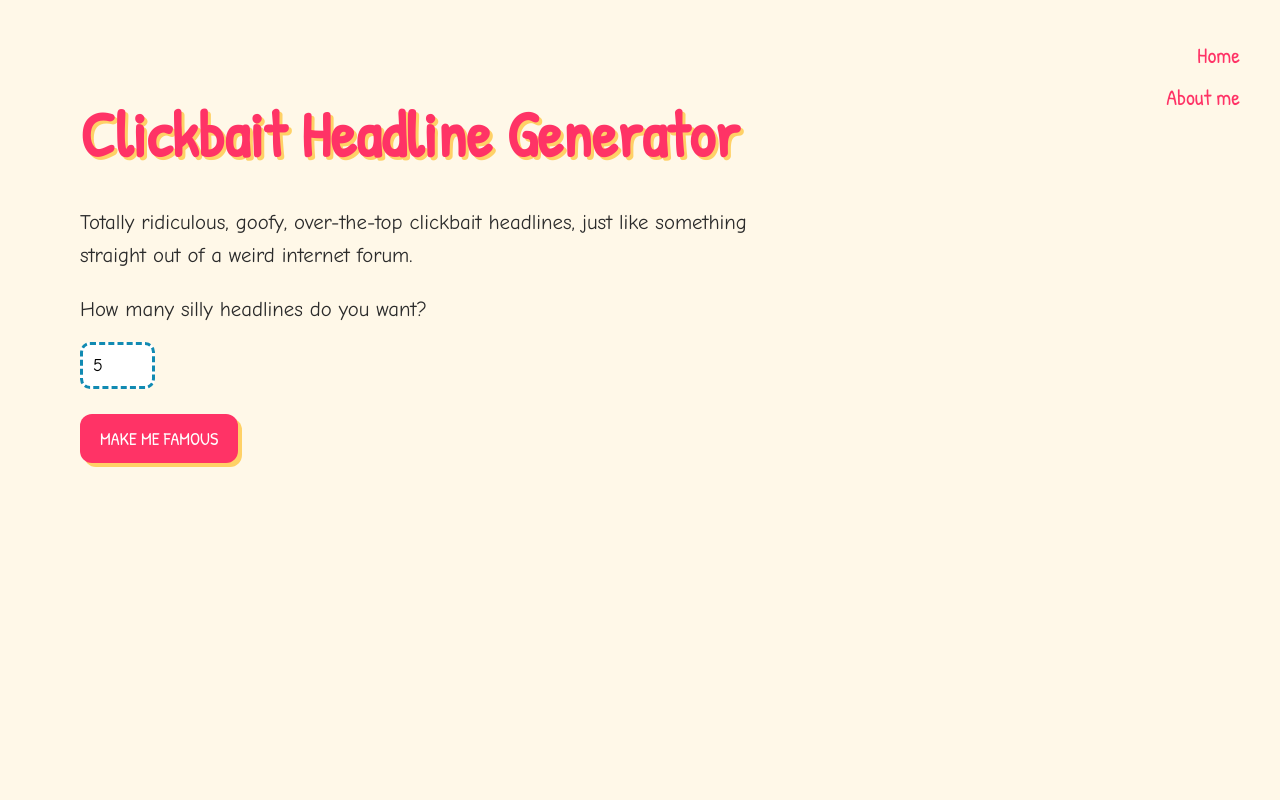
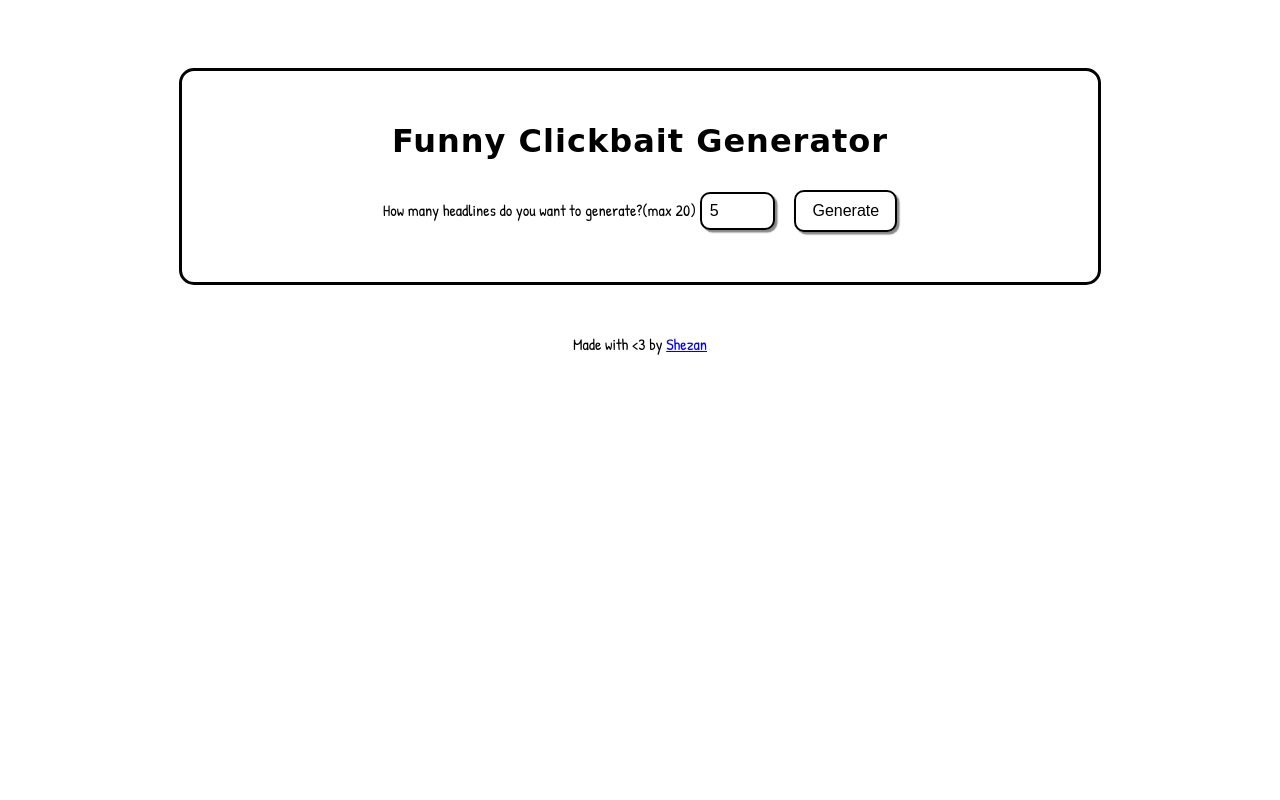
Before and after one commit to shezanusdf/clickbait-generator, a Flask app: page / in a window 1280 px wide. Run offline with Flask 3, Linux system fonts and the light colour scheme.

Commit message:
changed the UI

```diff
--- a/static/style.css
+++ b/static/style.css
@@ -1,151 +1,80 @@
-@import url('https://fonts.googleapis.com/css2?family=Comic+Neue:wght@400;700&display=swap');
-@import url('https://fonts.googleapis.com/css2?family=Patrick+Hand&display=swap');
-
 body {
-    margin: 0;
-    padding: 0;
-    background: #fff8e8;
-    font-family: 'Comic Neue', sans-serif;
-    color: #2b2b2b;
+    background-color : white;
+    font-family : "Patrick Hand", cursive;
+    padding : 20px;
 }
 
-/* FUN DOODLE NAVBAR */
-.vertical-navbar {
-    font-size: 22px;
-    font-family: 'Patrick Hand', cursive;
-    display: flex;
-    flex-direction: column;
-    text-align: right;
-    gap: 12px;
-    padding: 40px;
-    position: fixed;
-    right: 0;
-    color: #ff3366;
+.container {
+    width : 70%;
+    margin : 40px auto;
+    background-color : white;
+    padding : 30px;
+    border : 3px solid black;
+    border-radius : 15px;
 }
 
-.vertical-navbar a {
-    text-decoration: none;
-    color: #ff3366;
-    transition: 0.2s ease;
+h1{
+    font-family : "Comic Sans MS";
+    text-align : center;
+    border-botton : 2px solid black;
+    padding-bottom : 10px;
+    margin-bottom : 15px;
+    letter-spacing : 1px
 }
 
-.vertical-navbar a:hover {
-    color: #571d8d;
-    transform: rotate(-3deg);
+form {
+    margin : 20px 0;
+    text-align:center;
 }
 
-/* MAIN CONTENT AREA */
-.content {
-    max-width: 750px;
-    margin-left: 60px;
-    margin-right: 260px;
-    padding: 40px 20px;
-    text-align: left;
-    line-height: 1.6;
-    box-sizing: border-box;
+input {
+    border : 2px solid black;
+    padding : 8px;
+    border-radius : 10px;
+    font-size : 16px;
+    box-shadow : 2.5px 2.5px 1.25px #888;
+}
+input:focus {
+    outline : None;
+    border : 3px solid black;
 }
 
-/* TITLE */
-h1 {
-    font-family: 'Patrick Hand', cursive;
-    font-size: 4rem;
-    color: #ff3366;
-    margin-bottom: 10px;
-    text-shadow: 3px 3px #ffd166;
+button {
+    border : 2px solid black;
+    background-color : white;
+    padding : 10px 16px;
+    cursor : pointer;
+    border-radius : 10px;
+    font-size : 16px;
+    margin-left : 16px;
+    box-shadow : 2.5px 2.5px 1.25px #888
+}
+button:hover {
+    background-color : #e0e0e0
+    transform : scale(1.05)
 }
 
-/* SUBHEADINGS */
-h2 {
-    font-family: 'Patrick Hand', cursive;
-    color: #06d6a0;
+p {
+    border : 2px dashed black;
+    padding : 15px;
+    margin : 20px 0;
+    font-family : "Patrick Hand",cursive;
+    font-size : 18px;
+    box-shadow : 4px 4px 0 black;
+    background-color : #fcfcfc
 }
 
-/* PARAGRAPHS */
-p {
-    font-size: 1.3rem;
-    font-weight: 500;
-    margin-bottom: 15px;
+p:nth-child(even) {
+    transform : rotate(-1deg);
 }
 
-/* FORM ELEMENTS */
-input[type="number"] {
-    padding: 10px;
-    font-size: 18px;
-    border: 3px dashed #118ab2;
-    border-radius: 10px;
-    background: #ffffff;
-    font-family: 'Comic Neue';
+p:nth-child(odd) {
+    transofrm : rotate(1deg)
 }
 
-/* BUTTON */
-button {
-    padding: 12px 20px;
-    font-size: 18px;
-    border: none;
-    background: #ff3366;
-    color: white;
-    cursor: pointer;
-    border-radius: 12px;
-    font-family: 'Patrick Hand', cursive;
-    transition: 0.2s ease;
-    box-shadow: 4px 4px 0px #ffd166;
+.footer {
+    text-align : center;
+    padding : 8px 12px;
+    margin : 20px auto;
+
 }
-
-button:hover {
-    background: #06d6a0;
-    transform: rotate(-2deg);
-}
-
-/* HEADLINE BOXES */
-.headline {
-    background: #ffffff;
-    padding: 15px;
-    border: 3px solid #118ab2;
-    border-radius: 12px;
-    margin-bottom: 12px;
-    font-size: 1.2rem;
-    box-shadow: 4px 4px 0px #ffd166;
-}
-
-/* DIVIDER */
-hr {
-    border: none;
-    border-top: 3px dashed #ff3366;
-    margin: 30px 0;
-}
-
-/* RESPONSIVE DESIGN */
-
-@media (max-width: 1024px) {
-    .content {
-        margin-right: 200px;
-        margin-left: 40px;
-    }
-    h1 { font-size: 3rem; }
-}
-
-@media (max-width: 768px) {
-    .vertical-navbar {
-        position: fixed;
-        top: 0;
-        left: 0;
-        right: 0;
-        flex-direction: row;
-        justify-content: left;
-        gap: 20px;
-        padding: 10px 25px;
-    }
-
-    .content {
-        margin: auto;
-        padding-top: 60px;
-        max-width: 90%;
-    }
-
-    h1 { font-size: 2.4rem; }
-}
-
-@media (max-width: 480px) {
-    h1 { font-size: 2rem; }
-    p { font-size: 1rem; }
-}
--- a/templates/index.html
+++ b/templates/index.html
@@ -1,58 +1,30 @@
-<!DOCTYPE html>
 <html>
 <head>
     <title>Clickbait Generator</title>
-    <link rel="stylesheet" href="{{ url_for('static', filename='style.css') }}">
+    <link href = "https://fonts.googleapis.com/css2?family=Patrick+Hand&display=swap" rel = "stylesheet">
+    <link rel="stylesheet" href="{{ url_for('static', filename = 'style.css') }}">
 </head>
 
 <body>
+<div class = "container">
+    <h1> Funny Clickbait Generator </h1>
 
-<div class="vertical-navbar">
-    <a href="#">Home</a>
-    <a href="https://shezan.neocities.org/">About me</a>
-</div>
-
-<div class="content">
-
-    <h1>Clickbait Headline Generator</h1>
-
-    <p>
-        Totally ridiculous, goofy, over-the-top clickbait headlines,
-        just like something straight out of a weird internet forum.
-    </p>
-
-    <form method="POST">
-        <p>How many silly headlines do you want?</p>
-
-        <input
-            type="number"
-            name="amount"
-            min="1"
-            max="20"
-            value="5"
-        >
-
-        <br><br>
-
-        <button type="submit">
-            MAKE ME FAMOUS
-        </button>
+    <form method = "POST">
+        <label>How many headlines do you want to generate?(max 20)</label>
+        <input type = "number" name = "amount" min = "1" max = "20" value = "5">
+        <button type = "submit">Generate</button>
     </form>
 
-    {% if headlines %}
-        <hr>
 
-        <h2>Your Crazy Headlines:</h2>
-
-        {% for h in headlines %}
-            <div class="headline">
-                {{ h }}
-            </div>
-        {% endfor %}
-
-    {% endif %}
+    {% for headline in headlines %}
+        <p class = "headline">{{ headline }}</p>
+    {% endfor %}
 
 </div>
-
+<div class = "footer">
+    <footer>
+        Made with <3 by <a href = "https:\\shezan.neocities.org"> Shezan</a>
+    </footer>
+</div>
 </body>
 </html>
```
